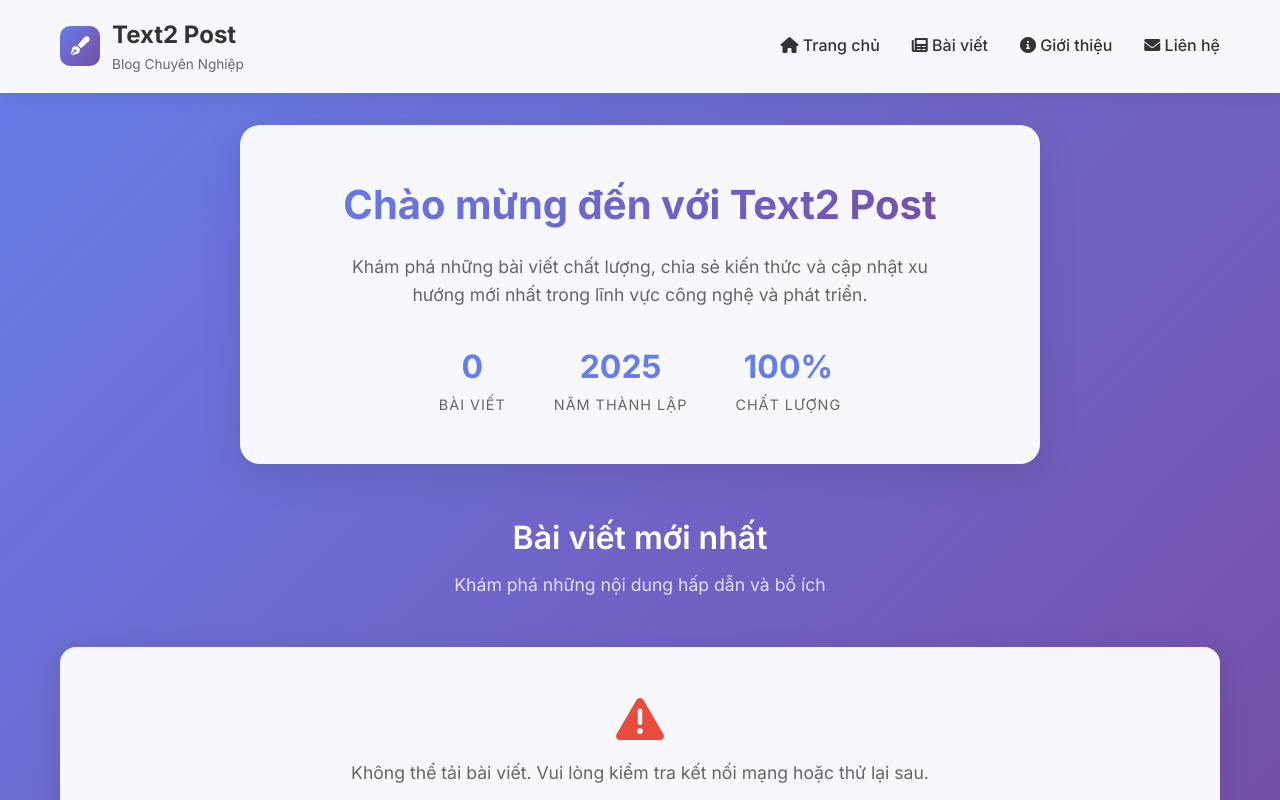
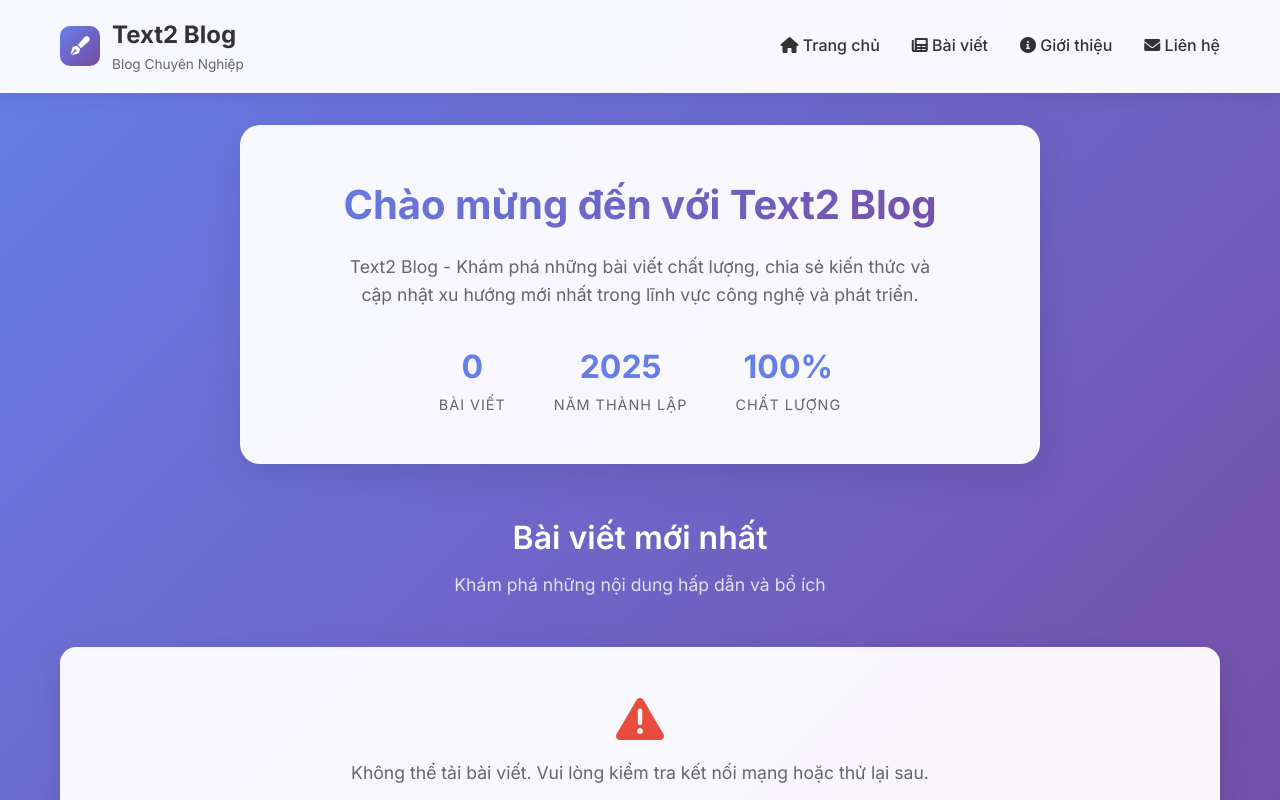
Before and after one commit to text-2/Blog, a plain HTML site: page index.html in a window 1280 px wide. Shown: the top 800 px of the page. Drawn offline with Linux system fonts and the light colour scheme; no server answers.

Commit message:
Update index.html

```diff
--- a/index.html
+++ b/index.html
@@ -3,7 +3,13 @@
 <head>
   <meta charset="UTF-8" />
   <meta name="viewport" content="width=device-width, initial-scale=1.0"/>
-  <title>Text2 Post - Blog Chuyên Nghiệp</title>
+  <title>Text2 Blog </title>
+  <meta name="description" content="Text2 Blog - Nơi chia sẻ kiến thức, cập nhật xu hướng công nghệ, phát triển phần mềm và nhiều hơn nữa.">
+  <meta name="keywords" content="Text2 Blog, blog công nghệ, chia sẻ kiến thức, phát triển phần mềm, xu hướng công nghệ">
+  <meta property="og:title" content="Text2 Blog - Blog Công Nghệ & Chia Sẻ Kiến Thức">
+  <meta property="og:description" content="Text2 Blog - Nơi chia sẻ kiến thức, cập nhật xu hướng công nghệ, phát triển phần mềm và nhiều hơn nữa.">
+  <meta property="og:image" content="media/logo.png">
+  <meta property="og:url" content="https://text-2.github.io/Blog/">
   <link rel="icon" type="image/png" href="media/logo.png">
   <link href="https://fonts.googleapis.com/css2?family=Inter:wght@300;400;500;600;700&display=swap" rel="stylesheet">
   <link href="https://cdnjs.cloudflare.com/ajax/libs/font-awesome/6.0.0/css/all.min.css" rel="stylesheet">
@@ -460,7 +466,7 @@
             <i class="fas fa-pen-fancy"></i>
           </div>
           <div class="logo-text">
-            <h1>Text2 Post</h1>
+            <h1>Text2 Blog</h1>
             <p>Blog Chuyên Nghiệp</p>
           </div>
         </a>
@@ -478,8 +484,8 @@
 
   <div class="container">
     <section class="hero">
-      <h2>Chào mừng đến với Text2 Post</h2>
-      <p>Khám phá những bài viết chất lượng, chia sẻ kiến thức và cập nhật xu hướng mới nhất trong lĩnh vực công nghệ và phát triển.</p>
+      <h2>Chào mừng đến với Text2 Blog</h2>
+      <p>Text2 Blog - Khám phá những bài viết chất lượng, chia sẻ kiến thức và cập nhật xu hướng mới nhất trong lĩnh vực công nghệ và phát triển.</p>
       <div class="stats">
         <div class="stat-item">
           <div class="stat-number" id="post-count">0</div>
```
